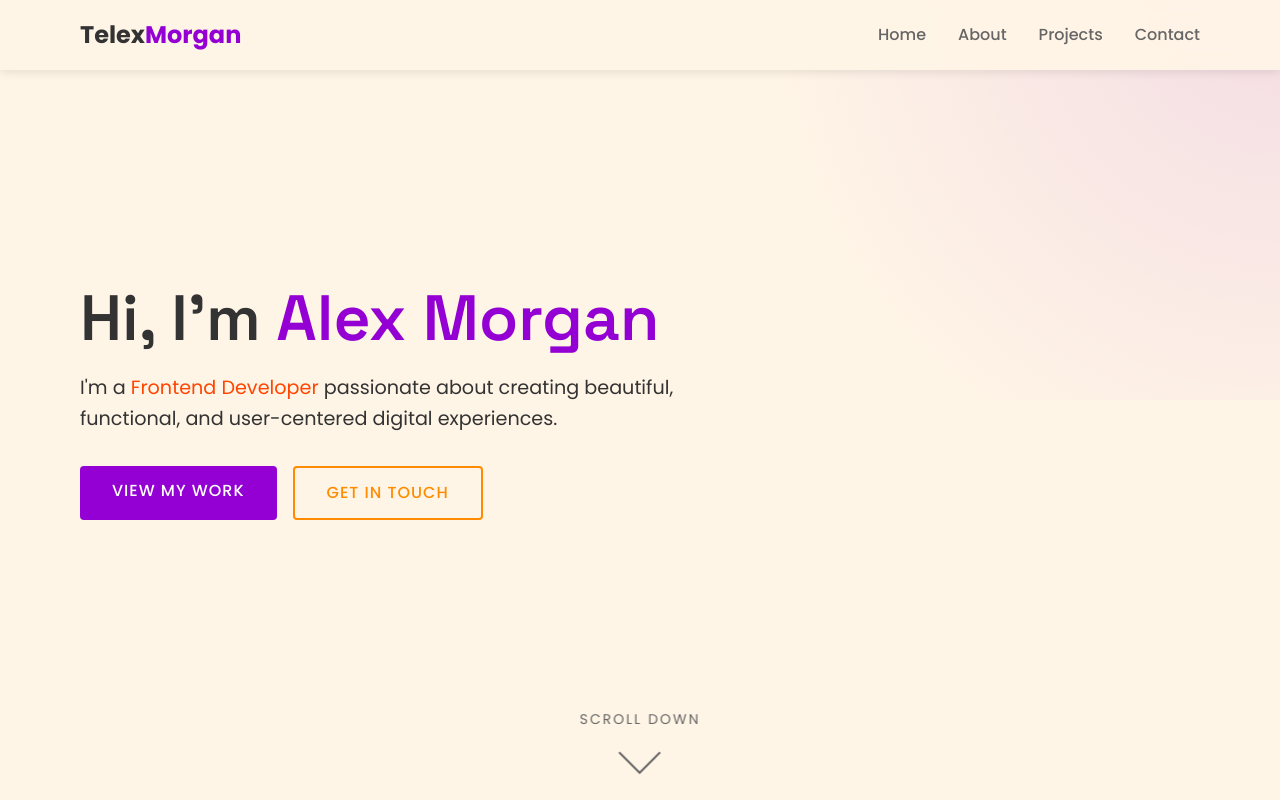
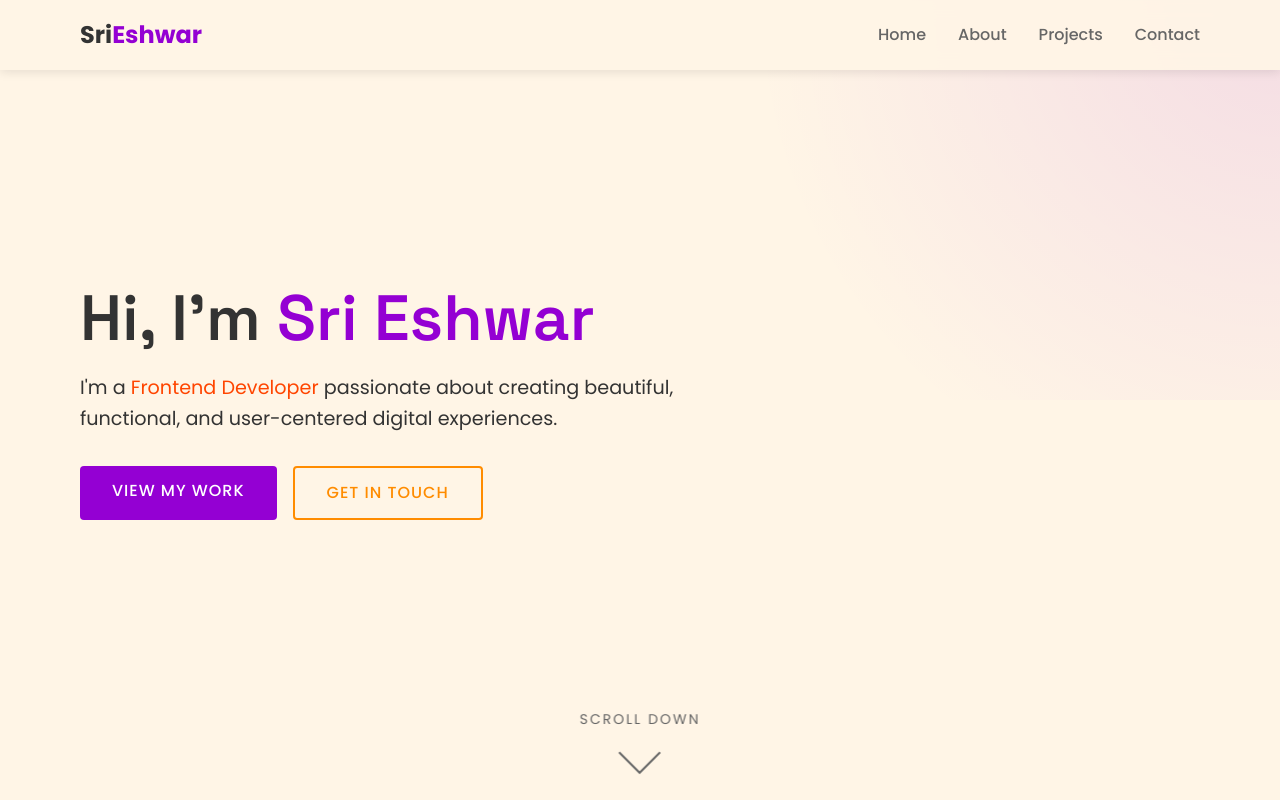
Before and after one commit to vkprince6/cbtech, a plain HTML site: page index.html in a window 1280 px wide. Shown: the top 800 px of the page. Drawn offline with Linux system fonts and the light colour scheme.

Commit message:
Update index.html

```diff
--- a/index.html
+++ b/index.html
@@ -788,7 +788,7 @@
     <!-- Header & Navigation -->
     <header id="header">
         <div class="container nav-container">
-            <a href="#home" class="logo">Telex<span>Morgan</span></a>
+            <a href="#home" class="logo">Sri<span>Eshwar</span></a>
             <button class="mobile-toggle" aria-label="Toggle menu">☰</button>
             <ul class="nav-links">
                 <li><a href="#home">Home</a></li>
@@ -802,7 +802,7 @@
     <!-- Hero Section -->
     <section id="home" class="hero">
         <div class="container hero-content">
-            <h1>Hi, I'm <span class="highlight">Alex Morgan</span></h1>
+            <h1>Hi, I'm <span class="highlight">Sri Eshwar</span></h1>
             <p>I'm a <span class="accent">Frontend Developer</span> passionate about creating beautiful, functional, and user-centered digital experiences.</p>
             <div class="hero-buttons">
                 <a href="#projects" class="btn">View My Work</a>
```
